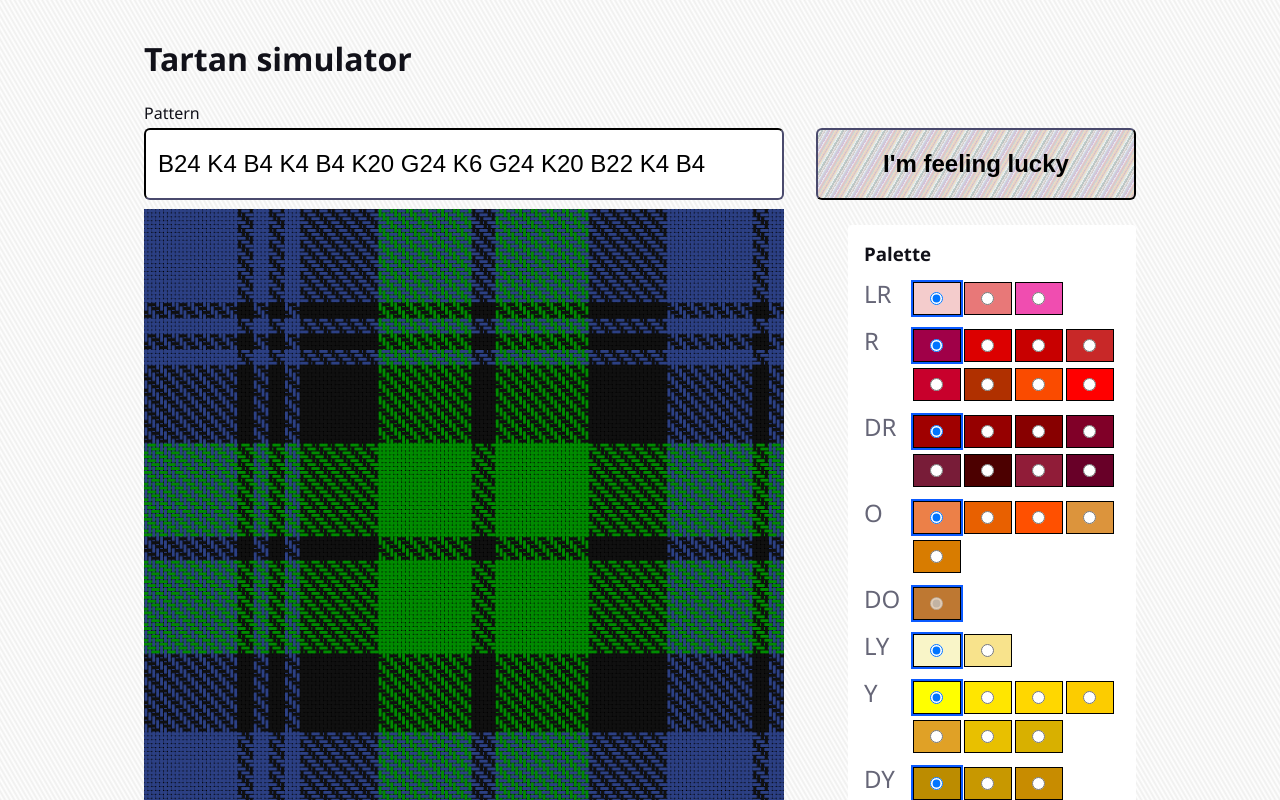
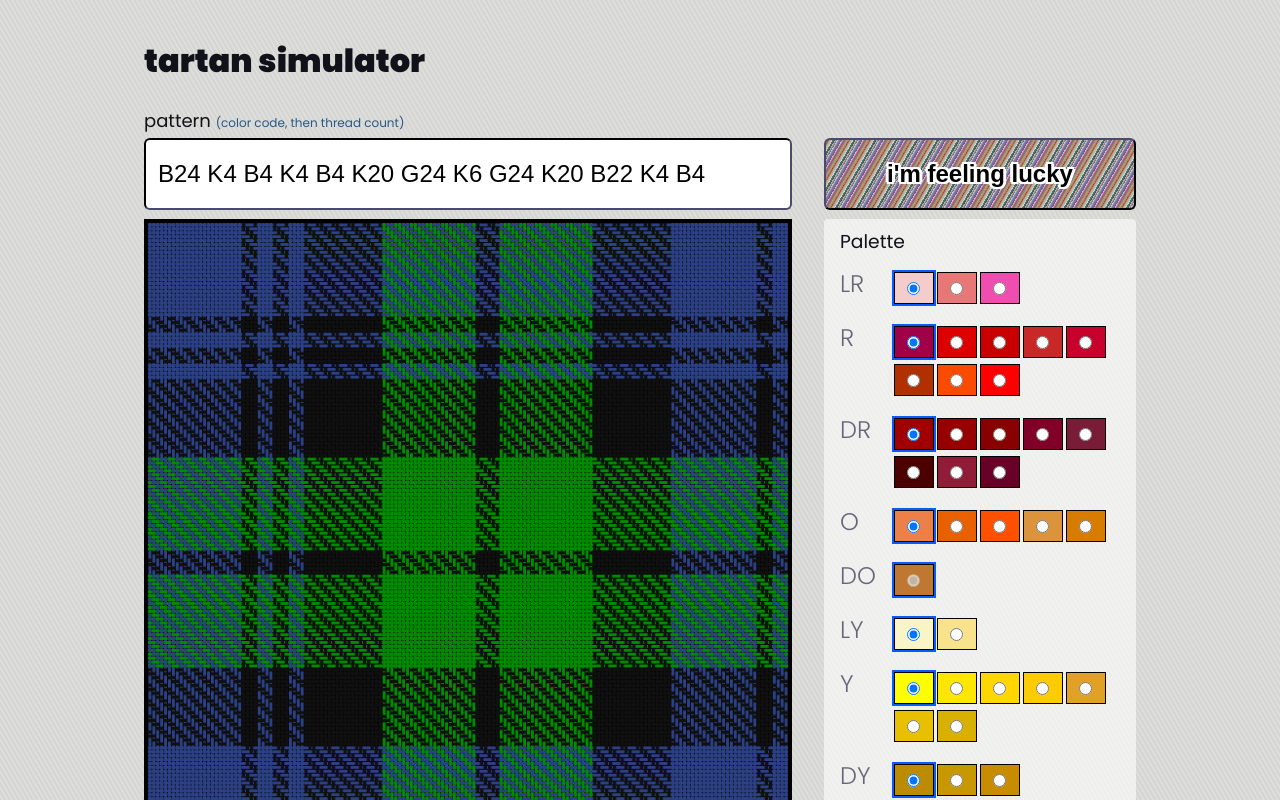
Before and after one commit to aldeka/tartanizer, a SvelteKit app: page / in a window 1280 px wide. Shown: the top 800 px of the page. Built offline with nearby package versions, Linux system fonts and the light colour scheme.

Commit message:
Big styling patch
* Add new font, with some font weight adjustments
* Twill-y background texture
* Outline randomizer button text for some degree of readability; unmute
stripes
* made with <3 footer
* help text for pattern, with link to tartan registry site

```diff
--- a/src/app.html
+++ b/src/app.html
@@ -4,6 +4,12 @@
 		<meta charset="utf-8" />
 		<link rel="icon" href="%sveltekit.assets%/favicon.png" />
 		<meta name="viewport" content="width=device-width" />
+		<link rel="preconnect" href="https://fonts.googleapis.com" />
+		<link rel="preconnect" href="https://fonts.gstatic.com" crossorigin />
+		<link
+			href="https://fonts.googleapis.com/css2?family=Poppins:wght@300;400;700;900&display=swap"
+			rel="stylesheet"
+		/>
 		%sveltekit.head%
 	</head>
 	<body data-sveltekit-preload-data="hover">
--- a/src/routes/+page.svelte
+++ b/src/routes/+page.svelte
@@ -185,20 +185,33 @@
 </svelte:head>
 
 <div id="wrapper">
-	<h1>Tartan simulator</h1>
+	<h1>tartan simulator</h1>
 
 	<section id="pattern-spec">
 		<div class="pattern-input">
-			<label for="pattern">Pattern </label>
+			<label for="pattern"
+				>pattern <a
+					href="https://www.tartanregister.gov.uk/threadcount"
+					target="_blank"
+					class="help">(color code, then thread count)</a
+				></label
+			>
 			<input id="pattern" name="pattern" type="text" bind:value={colorString} />
 		</div>
 		<button class="stripey-button" title="Get a random tartan pattern" on:click={randomizePattern}
-			>I'm feeling lucky</button
+			>i'm feeling lucky</button
 		>
 	</section>
 
 	<div id="canvas-and-palette">
-		<TartanCanvas {threadList} />
+		<div>
+			<TartanCanvas {threadList} />
+			<footer>
+				<a href="https://github.com/aldeka/tartanizer" target="_blank">made with {'<3'}</a> by
+				<a href="https://github.com/aldeka" target="_blank">aldeka</a>
+				and <a href="https://github.com/zarvox" target="_blank">zarvox</a>
+			</footer>
+		</div>
 		<section id="palette">
 			<h3>Palette</h3>
 			{#each Object.keys(palette) as colorCode}
@@ -222,6 +235,10 @@
 		justify-content: center;
 		align-items: stretch;
 		font-size: 16px;
+	}
+
+	.help {
+		font-size: 12px;
 	}
 
 	h1 {
@@ -249,7 +266,7 @@
 	.pattern-input {
 		text-align: left;
 		flex: 0;
-		min-width: 640px;
+		min-width: 648px;
 		display: flex;
 		flex-direction: column;
 		align-items: stretch;
@@ -267,32 +284,35 @@
 		display: block;
 		flex: 1;
 		min-width: 240px;
+		margin-left: 2rem;
 		border-radius: 0.25em;
-		font-weight: 600;
-		margin-left: 2rem;
 		border-color: #111119;
+		color: black;
+		font-weight: 900;
+		text-shadow: -2px 2px 0 #fff, -3px 0 0 #fff, 3px 0 0 #fff, 2px 2px 0 #fff, 2px -2px 0 #fff,
+			-2px -2px 0 #fff, 0 2px 0 #fff, 0 -2px 0 #fff;
 
 		background: #fff
 			repeating-linear-gradient(
 				120deg,
-				#bcc3d244,
-				#2c408444 2px,
-				#50505044 2px,
-				#5a008c44 4px,
-				#98c8e844 4px,
-				#a0000044 6px,
-				#781c3844 6px,
-				#40806044 8px,
-				#be783244 8px,
-				#98481c44 10px,
-				#44004444 10px,
-				#e0a12644 12px,
-				#78948444 12px,
-				#c8c8c844 14px,
-				#00544844 14px,
-				#10101044 16px,
-				#a0a0a044 16px,
-				#4c342844 18px
+				#bcc3d2bb,
+				#2c4084bb 2px,
+				#505050bb 2px,
+				#5a008cbb 4px,
+				#98c8e8bb 4px,
+				#a00000bb 6px,
+				#781c38bb 6px,
+				#408060bb 8px,
+				#be7832bb 8px,
+				#98481cbb 10px,
+				#440044bb 10px,
+				#e0a126bb 12px,
+				#789484bb 12px,
+				#c8c8c8bb 14px,
+				#005448bb 14px,
+				#101010bb 16px,
+				#a0a0a0bb 16px,
+				#4c3428bb 18px
 			);
 
 		background-size: 400% 100%;
@@ -306,8 +326,7 @@
 
 		&:hover {
 			animation-play-state: running;
-			box-shadow: 0 0 1px #ffffff, 1px 2px 8px #ffffff99, -1px -2px 16px #ffffff66,
-				0 0 4px #ffffdd66;
+			box-shadow: 1px 2px 8px #00000033, -1px -3px 16px #00000011, 0 0 4px #ddddff33;
 		}
 	}
 
@@ -321,29 +340,32 @@
 		width: 100%;
 		display: flex;
 		flex-direction: row;
-		align-items: flex-start;
+		align-items: stretch;
 		justify-content: space-between;
+		max-height: 640px;
 	}
 
 	label {
 		font-weight: 400;
 		margin: 0;
 		margin-bottom: 0.25em;
-		font-size: 16px;
+		font-size: 18px;
 	}
 
 	section#palette {
 		flex: 1;
-		margin-top: 1rem;
-		margin-left: 4rem;
+		margin-left: 2rem;
 		min-width: 240px;
+		height: 100%;
+		overflow-y: auto;
 
-		padding: 1em 0 1.5em 0;
-		background: white;
+		padding: 0.5em 0 1.5em 0;
+		background: #ffffff99;
 		border-radius: 0.25em;
 
 		& h3 {
-			margin: 0 0 0.5rem 1rem;
+			margin: 0 0 0.25rem 1rem;
+			font-weight: 400;
 		}
 	}
 </style>
--- a/src/routes/colorSelector.svelte
+++ b/src/routes/colorSelector.svelte
@@ -14,8 +14,8 @@
 	}
 </script>
 
-<div class={used ? 'color-picker used' : 'color-picker unused'}>
-	<div class="color-label" title={label}>{code}</div>
+<div class:used class="color-picker" title={label}>
+	<div class="color-label">{code}</div>
 	<div class="options">
 		{#each options as color, i}
 			<label
@@ -41,27 +41,29 @@
 
 <style>
 	.color-picker {
-		padding: 0.5rem 1rem 0 1rem;
+		margin: 0;
+		padding: 0.75rem 1rem 0.25rem 1rem;
 		font-size: 12px;
 		display: flex;
+		color: #667;
 
 		&.used {
+			background-color: white;
 			color: #000;
-			font-weight: 700;
-			background-color: #eef;
-		}
 
-		&.unused {
-			color: #667;
+			& .color-label {
+				font-weight: 700;
+			}
 		}
 	}
 
 	.color-label {
 		display: block;
 		font-size: 24px;
+		font-weight: 300;
 		line-height: 24px;
-		min-width: 1.2em;
-		max-width: 1.2em;
+		min-width: 1.4em;
+		max-width: 1.4em;
 	}
 
 	.options {
@@ -74,8 +76,8 @@
 			display: flex;
 			align-items: center;
 			justify-content: center;
-			height: 2.75em;
-			width: 4em;
+			height: 2rem;
+			width: 2.5rem;
 			border: 1pt solid black;
 
 			&.active {
--- a/src/routes/styles.css
+++ b/src/routes/styles.css
@@ -1,8 +1,7 @@
 :root {
-	--font-body: 'Segoe UI', Roboto, Oxygen, Ubuntu, Cantarell, 'Open Sans', 'Helvetica Neue',
-		sans-serif;
-	--color-bg-1: #dfdfd0;
-	--color-theme-1: #4075a6;
+	--font-body: 'Poppins', 'Segoe UI', Roboto, Oxygen, Ubuntu, Cantarell, 'Open Sans',
+		'Helvetica Neue', sans-serif;
+	--color-theme-1: #295884;
 	--color-text: #111119;
 	--column-width: 42rem;
 	--column-margin-top: 4rem;
@@ -14,13 +13,13 @@ body {
 	min-height: 100vh;
 	margin: 0;
 	background-attachment: fixed;
-	background-color: var(--color-bg-1);
+	background-color: #dfdfd0;
 	background: repeating-linear-gradient(
 		-120deg,
-		#10100011,
-		#00000000 2px,
-		#00000000 2px,
-		#10100011 4px
+		#10100030,
+		#10100021 2px,
+		#10100021 2px,
+		#10100030 4px
 	);
 }
 
--- a/src/routes/tartanCanvas.svelte
+++ b/src/routes/tartanCanvas.svelte
@@ -95,5 +95,6 @@
 <style>
 	canvas {
 		background: black;
+		border: 4px solid black;
 	}
 </style>
```
